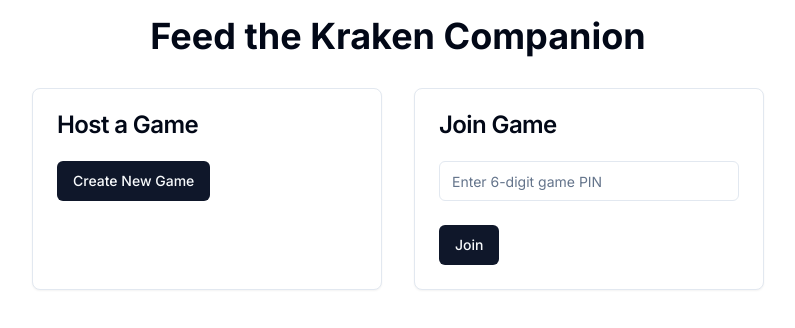
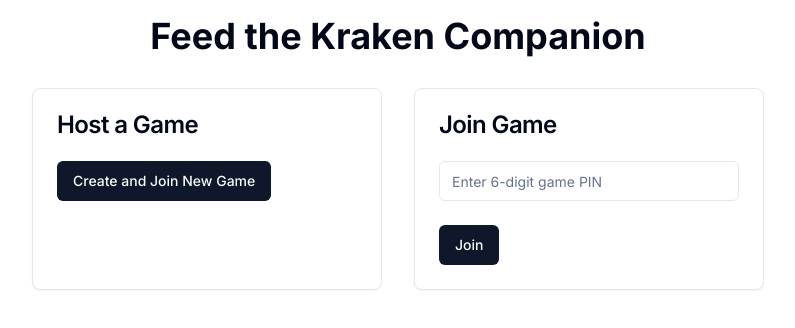
Before and after one commit to toumas/feed-the-kraken-companion, a Next.js app: page / in a window 1280 px wide. Shown: the top 328 px of the page, without its empty margins (242-1037 px from the left). Built offline with nearby package versions, Linux system fonts and the light colour scheme.

Commit message:
Join creator of the game to the game upon creating the game

```diff
--- a/app/api/gameSession/create/route.ts
+++ b/app/api/gameSession/create/route.ts
@@ -6,7 +6,7 @@ export async function POST() {
   try {
     const pin = await generateUniquePin();
     const gameSession = await createGameSession(pin);
-    return NextResponse.json({ success: true, gameSession }, { status: 201 });
+    return NextResponse.json({ success: true, gameSession: { id: gameSession.id, pin: gameSession.pin } }, { status: 201 });
   } catch (error) {
     console.error('Error creating game session:', error);
     return NextResponse.json({ success: false, error: 'Failed to create game session' }, { status: 500 });
--- a/components/HostGame.tsx
+++ b/components/HostGame.tsx
@@ -1,29 +1,50 @@
 'use client'
 
 import React, { useState } from 'react'
+import { useRouter } from 'next/navigation'
 import { Button } from "@/components/ui/button"
 import { Card, CardContent, CardHeader, CardTitle } from "@/components/ui/card"
 import { Alert, AlertDescription, AlertTitle } from "@/components/ui/alert"
 
 const HostGame: React.FC = () => {
-  const [pin, setPin] = useState<string | null>(null)
   const [error, setError] = useState<string | null>(null)
+  const router = useRouter()
 
   const handleHostGame = async () => {
     try {
-      const response = await fetch('/api/gameSession/create', {
+      const createResponse = await fetch('/api/gameSession/create', {
         method: 'POST',
       })
 
-      if (!response.ok) {
-        throw new Error('Failed to create game')
+      if (!createResponse.ok) {
+        const errorData = await createResponse.json()
+        throw new Error(`Failed to create game: ${errorData.error || 'Unknown error'}`)
       }
 
-      const data = await response.json()
-      setPin(data.gameSession.pin)
-      setError(null)
+      const createData = await createResponse.json()
+      console.log('Game created:', createData)
+
+      // Join the created game
+      const joinResponse = await fetch('/api/join-game', {
+        method: 'POST',
+        headers: {
+          'Content-Type': 'application/json',
+        },
+        body: JSON.stringify({ pin: createData.gameSession.pin }),
+      })
+
+      if (!joinResponse.ok) {
+        const errorData = await joinResponse.json()
+        throw new Error(`Failed to join game: ${errorData.message || 'Unknown error'}`)
+      }
+
+      const joinData = await joinResponse.json()
+      console.log('Game joined:', joinData)
+
+      // Navigate to the game page
+      router.push(`/game/${createData.gameSession.id}`)
     } catch (err) {
-      setError('Failed to create game. Please try again.')
+      setError(err instanceof Error ? err.message : 'An unknown error occurred')
       console.error('Error hosting game:', err)
     }
   }
@@ -34,15 +55,7 @@ const HostGame: React.FC = () => {
         <CardTitle>Host a Game</CardTitle>
       </CardHeader>
       <CardContent>
-        {!pin && (
-          <Button onClick={handleHostGame}>Create New Game</Button>
-        )}
-        {pin && (
-          <div className="space-y-2">
-            <p className="font-semibold">Game PIN: {pin}</p>
-            <p>Share this PIN with other players to join your game.</p>
-          </div>
-        )}
+        <Button onClick={handleHostGame}>Create and Join New Game</Button>
         {error && (
           <Alert variant="destructive" className="mt-4">
             <AlertTitle>Error</AlertTitle>
--- a/package.json
+++ b/package.json
@@ -6,7 +6,10 @@
     "dev": "next dev",
     "build": "next build",
     "start": "next start",
-    "lint": "next lint"
+    "lint": "next lint",
+    "prisma:migrate": "prisma migrate dev --name dev",
+    "prisma:studio": "prisma studio",
+    "prisma:generate": "prisma generate"
   },
   "dependencies": {
     "@prisma/client": "^5.19.1",
```
